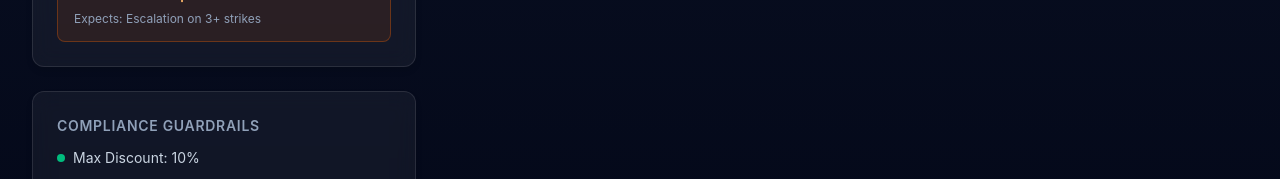
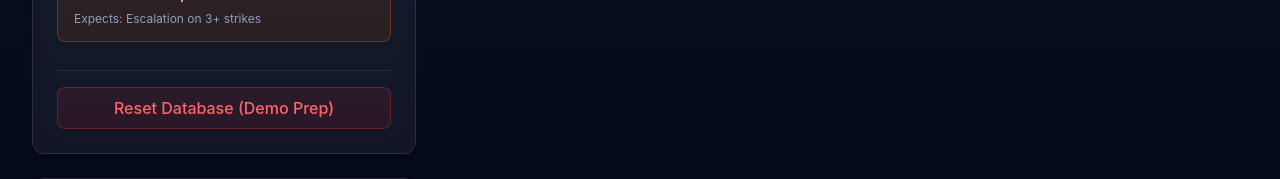
Before and after one commit to 123varunshhhhhh/razorpay-recover-ai, a Next.js app in the folder frontend/: page / in a window 1280 px wide. Shown: the part 742-921 px from the top of the page. Built offline with nearby package versions, Linux system fonts and the light colour scheme; no server answers.

Commit message:
feat(ui): display recovered_amount in agent trace (post-discount value)

```diff
--- a/frontend/src/app/page.tsx
+++ b/frontend/src/app/page.tsx
@@ -55,6 +55,22 @@ export default function Dashboard() {
       });
     } catch (e) {
       console.error("Batch simulation failed", e);
+    }
+    setIsSimulating(false);
+  }
+
+  const triggerReset = async () => {
+    setIsSimulating(true);
+    try {
+      await fetch("http://127.0.0.1:8000/api/sandbox/reset_db", {
+        method: "POST"
+      });
+      // Clear local state immediately for snappy UI
+      setLogs([]);
+      setMetrics({ at_risk_amount: 0, recovered_amount: 0, recovery_percentage: 0 });
+      setReceivables([]);
+    } catch (e) {
+      console.error("Reset failed", e);
     }
     setIsSimulating(false);
   }
@@ -118,6 +134,12 @@ export default function Dashboard() {
                 <span className="block font-medium text-orange-300">Simulate Compliance Violation</span>
                 <span className="text-xs text-slate-400">Expects: Escalation on 3+ strikes</span>
               </button>
+
+              <div className="pt-4 mt-4 border-t border-white/10">
+                <button onClick={triggerReset} disabled={isSimulating} className="w-full text-center px-4 py-2 rounded-lg bg-red-500/10 hover:bg-red-500/20 border border-red-500/30 text-red-400 font-medium transition-colors">
+                  {isSimulating ? "Resetting..." : "Reset Database (Demo Prep)"}
+                </button>
+              </div>
             </div>
             {isSimulating && <p className="text-sm text-indigo-400 mt-4 animate-pulse">Agent is thinking...</p>}
           </div>
@@ -169,7 +191,7 @@ export default function Dashboard() {
                 <div className="flex justify-between items-start mb-3">
                   <div>
                     <span className="inline-block px-2 py-1 rounded bg-white/10 text-white/80 text-xs font-mono mr-3 uppercase">{log.action}</span>
-                    <span className="font-mono text-emerald-400">₹{(log.amount / 100).toLocaleString()}</span>
+                    <span className="font-mono text-emerald-400">₹{(log.recovered_amount / 100).toLocaleString()}</span>
                   </div>
                   <div className="text-right">
                     <span className="text-xs font-mono text-slate-500 bg-black/30 px-2 py-1 rounded">
```
